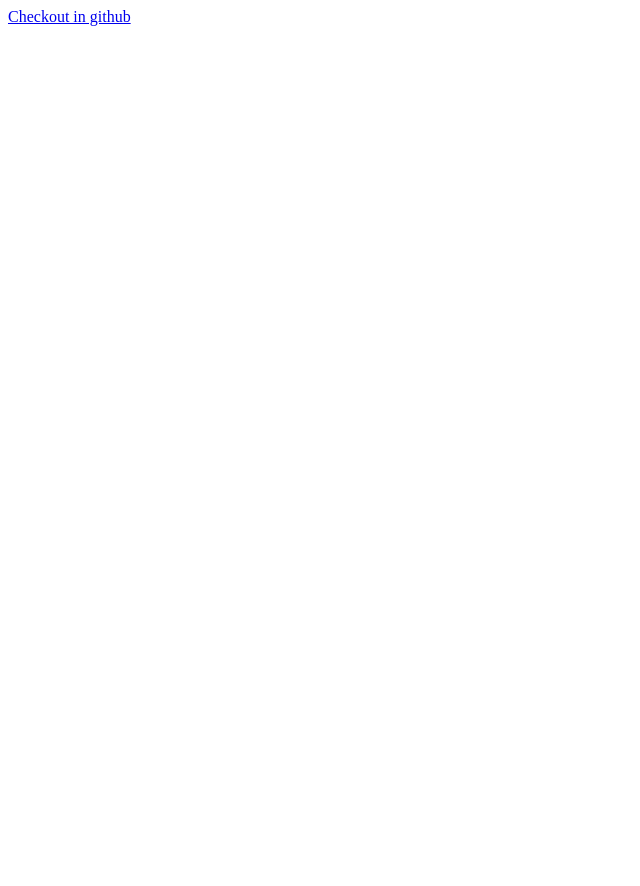
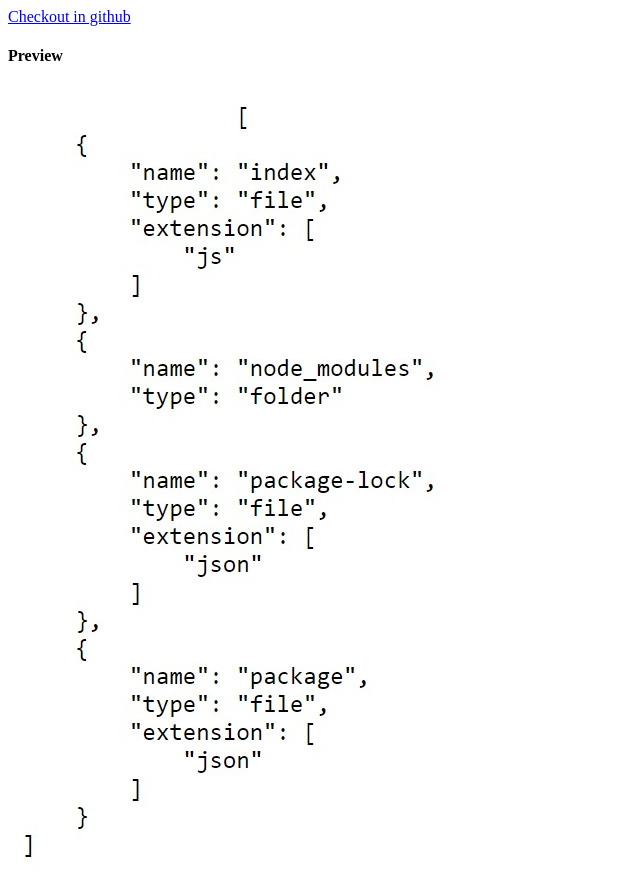
Before and after one commit to nirupama20/ExpressAPIDemo, a website: page index.html in a window 1280 px wide. Shown: the whole page, without its empty margins (0-640 px from the left). Before the commit the page ends 800 px from the top, so only its background shows below. Drawn offline with Linux system fonts and the light colour scheme.

Commit message:
Added preview image

```diff
--- a/index.html
+++ b/index.html
@@ -2,6 +2,7 @@
 <head>
     <body>
         <a href="https://github.com/nirupama20/ExpressAPIDemo" target="_blank"> Checkout in github </a>
+        <h4>Preview</h4><img src="json.jpg" />
     </body>
 </head>
 </html>
```
Also changed, not shown: json.jpg (added).
